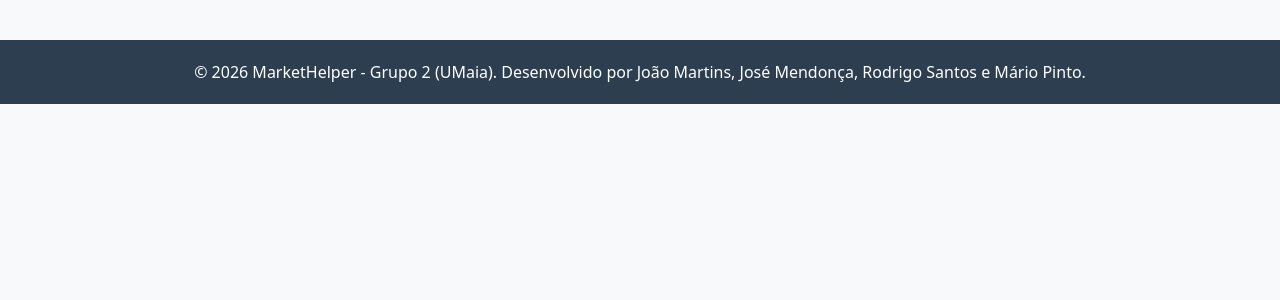
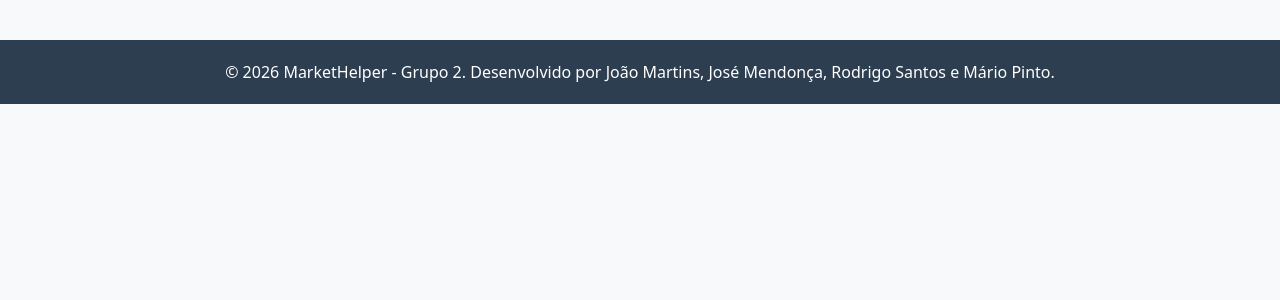
Before and after one commit to Joao-RSM/mads-marketHelper-dashboard, a Python web app: template templates/base.html in a window 1280 px wide. Shown: the part 56-356 px from the top of the page. Run offline with Jinja, Linux system fonts and the light colour scheme; the template is opened without the code that fills it, so the values that code supplies are empty.

Commit message:
Update base.html

```diff
--- a/templates/base.html
+++ b/templates/base.html
@@ -44,7 +44,7 @@
     </div>
     <footer class="text-center">
         <div class="container">
-            <p class="mb-0">© 2026 MarketHelper - Grupo 2 (UMaia). Desenvolvido por João Martins, José Mendonça, Rodrigo Santos e Mário Pinto.</p>
+            <p class="mb-0">© 2026 MarketHelper - Grupo 2. Desenvolvido por João Martins, José Mendonça, Rodrigo Santos e Mário Pinto.</p>
         </div>
     </footer>
     <script src="https://cdn.jsdelivr.net/npm/bootstrap@5.3.0/dist/js/bootstrap.bundle.min.js"></script>
```
